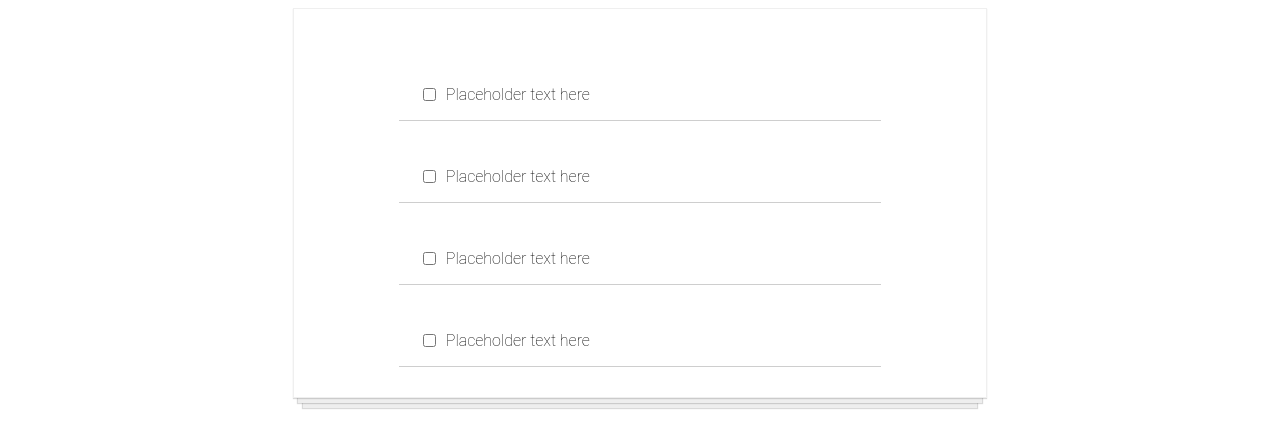
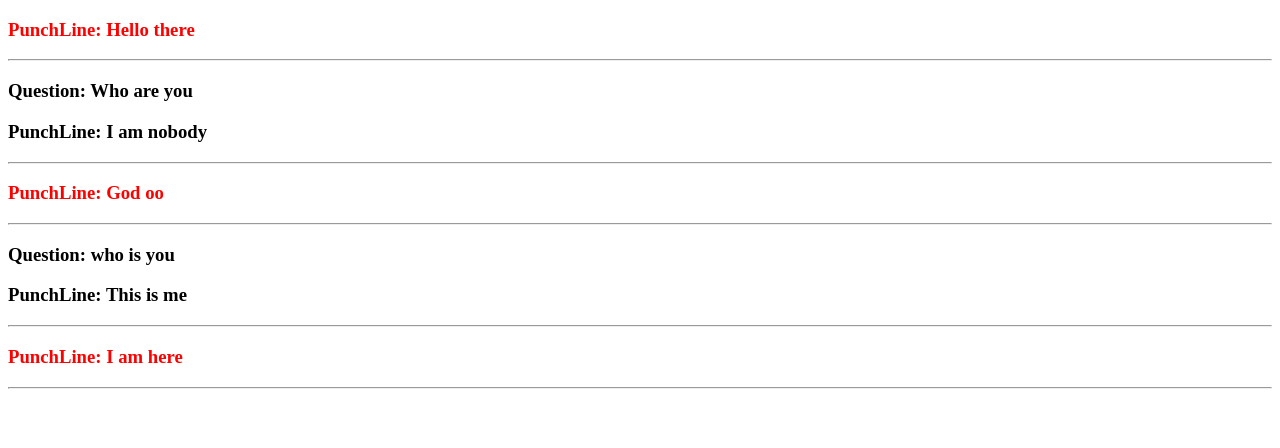
Before and after one commit to sammieeblaq/react-app, a React (Create React App) app: page / in a window 1280 px wide. Shown: the top 448 px of the page. Built offline with nearby package versions, Linux system fonts and the light colour scheme.

Commit message:
Learning props

```diff
--- a/src/App.css
+++ b/src/App.css
@@ -1,25 +1,7 @@
-body {
-    background-color: whiteresolve;
+/* body {
+    background-color: azure;
 }
 
-.todo-list {
-    background-color: white;
-    margin: auto;
-    width: 50%;
-    display: flex;
-    flex-direction: column;
-    align-items: center;
-    border: 1px solid #efefef;
-    box-shadow:
-        /* The top layer shadow */
-        0 1px 1px rgba(0, 0, 0, 0.15),
-        /* The second layer */
-        0 10px 0 -5px #eee,
-        /* The second layer shadow */
-        0 10px 1px -4px rgba(0, 0, 0, 0.15),
-        /* The third layer */
-        0 20px 0 -10px #eee,
-        /* The third layer shadow */
-        0 20px 1px -9px rgba(0, 0, 0, 0.15);
-    padding: 30px;
-}
+div {
+    line-break: strict;
+} */
--- a/src/App.js
+++ b/src/App.js
@@ -1,17 +1,17 @@
 import React from 'react'
-import './App.css';
-import TodoItem from "./components/TodoItem/TodoItem"
-
+import './App.css'
+import Joke from "./components/Joke"
 
 const App = () => {
-    return (
-        <div className="todo-list">
-            <TodoItem />
-            <TodoItem />
-            <TodoItem />
-            <TodoItem />
-        </div>
-    )
+	return (
+		<div>
+			<Joke punchline="Hello there" />
+			<Joke question="Who are you" punchline="I am nobody" />
+			<Joke punchline="God oo" />
+			<Joke question="who is you" punchline="This is me" />
+			<Joke punchline="I am here" />
+		</div>
+	)
 }
 
 export default App;
--- /dev/null
+++ b/src/components/Joke.js
@@ -0,0 +1,17 @@
+import React from "react"
+
+const Joke = (props) => {
+    return (
+        <div>
+            <h3 style={{ display: !props.question && "none" }}>
+                Question: {props.question}
+            </h3>
+            <h3 style={{ color: !props.question && "red" }} >
+            PunchLine: {props.punchline}
+            </h3>
+            <hr/>
+        </div>
+    );
+}
+
+export default Joke
--- a/src/components/TodoItem/TodoItem.css
+++ /dev/null
@@ -1,14 +0,0 @@
-.todo-item {
-    display: flex;
-    justify-content: flex-start;
-    align-items: center;
-    padding: 30px 20px 0;
-    width: 70%;
-    border-bottom: 1px solid #cecece;
-    font-family: Roboto, sans-serif;
-    font-weight: 100;
-}
-
-input[type=checkbox] {
-    margin-right: 10px;
-}
--- a/src/components/TodoItem/TodoItem.js
+++ /dev/null
@@ -1,13 +0,0 @@
-import React from "react"
-import "./TodoItem.css"
-
-const TodoItem = () => {
-    return (
-        <div className="todo-item">
-            <input type="checkbox" />
-            <p>Placeholder text here</p>
-        </div>
-    )
-}
-
-export default TodoItem;
```
